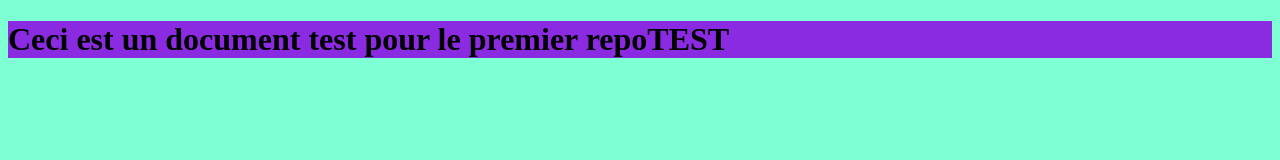
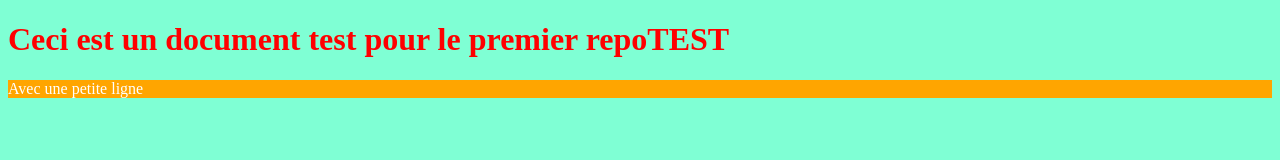
Before and after one commit to MarJose-Car/repoTEST, a plain HTML site: page index.html in a window 1280 px wide. Drawn offline with Linux system fonts and the light colour scheme.

Commit message:
ajout proprietés css

```diff
--- a/index.html
+++ b/index.html
@@ -9,6 +9,7 @@
 </head>
 <body>
 <h1>Ceci est un document test pour le premier repoTEST</h1>
+<p>Avec une petite ligne</p>
 
 </body>
 </html>
--- a/style.css
+++ b/style.css
@@ -1,8 +1,13 @@
-/*feuimme de style pour le premier repo*/
+/*feuille de style pour le premier repo*/
 
 body {
     background-color:aquamarine;
 }
+
 h1 {
-    background-color: blueviolet;
+    color: red;
 }
+p{
+    background-color: orange;
+    color: white;
+}
```
Also changed, not shown: toto.html (added).
